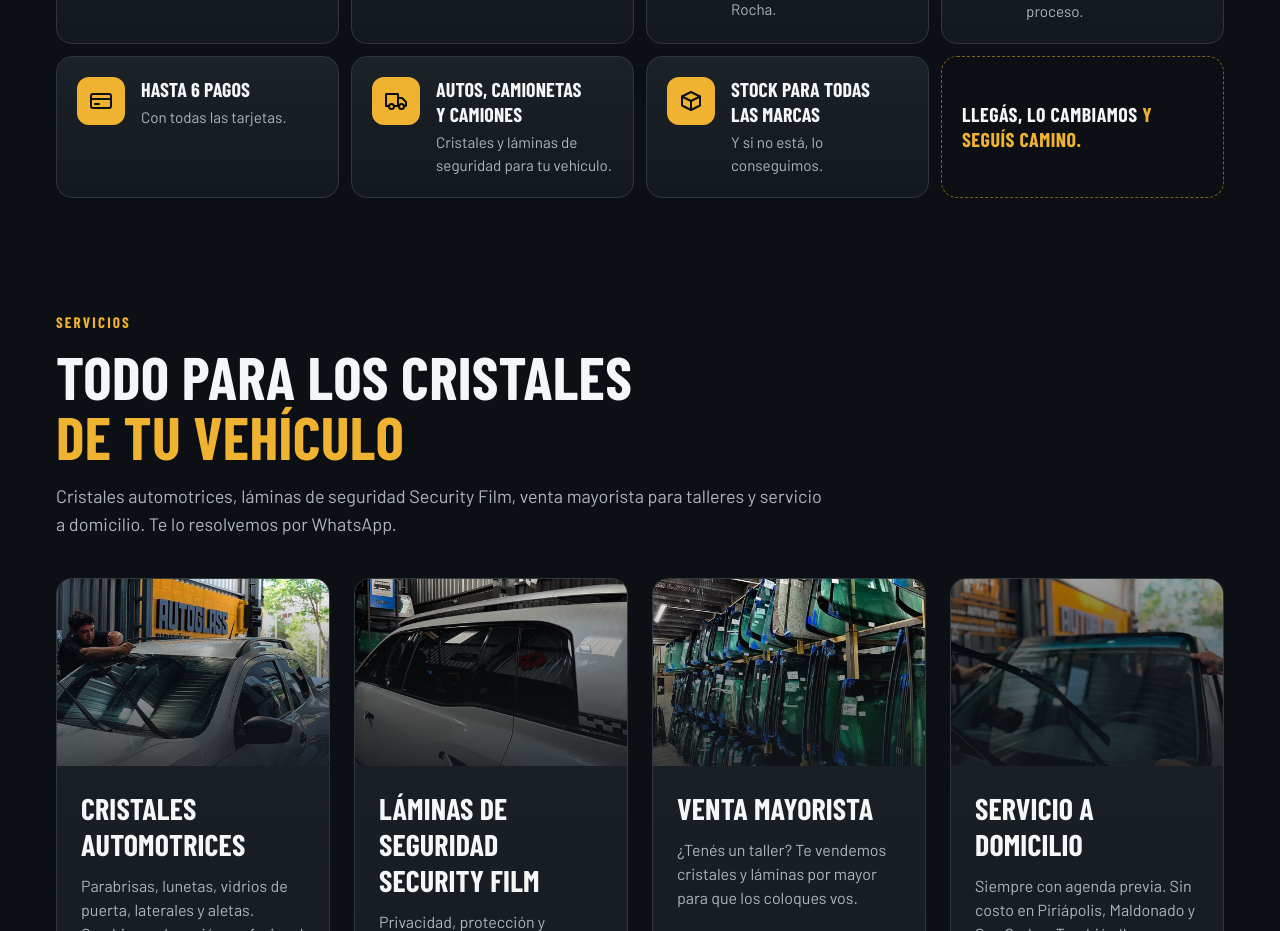
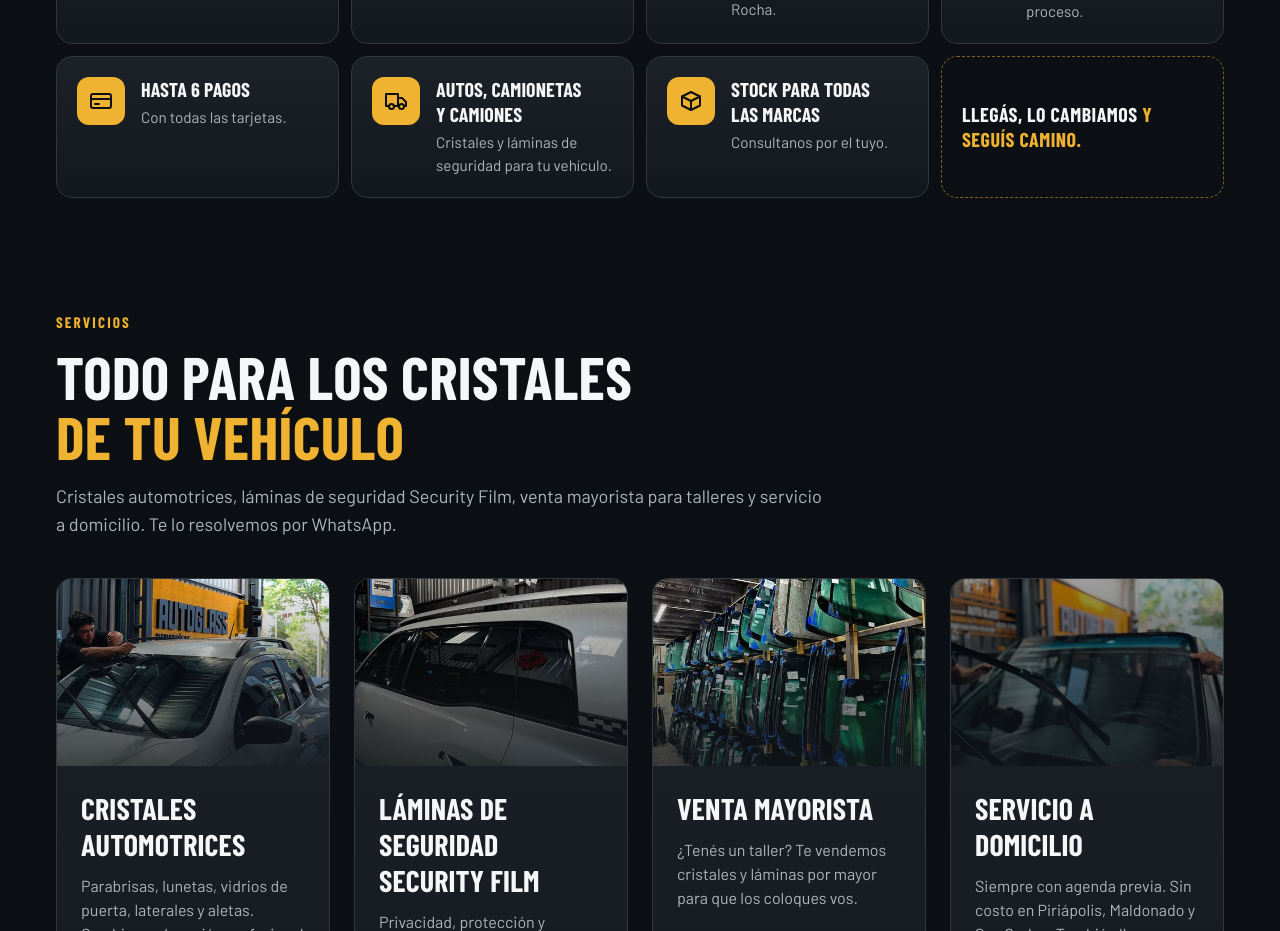
Before and after one commit to zahireldebal/autoglass_parabrisas, a Next.js app: page / in a window 1280 px wide. Shown: the part 1020-1951 px from the top of the page. Built offline with nearby package versions, Linux system fonts and the light colour scheme; no server answers; a web font is replaced by a local one.

Commit message:
Stock: "Y si no está, lo conseguimos" → "Consultanos por el tuyo"
Era el único lugar del sitio con "lo conseguimos" (beneficios, debajo del hero).

Co-Authored-By: Claude Opus 5.5 <noreply@anthropic.com>

```diff
--- a/src/components/sections/TrustBar.tsx
+++ b/src/components/sections/TrustBar.tsx
@@ -9,7 +9,7 @@ const items = [
   { icon: IconShield, title: 'Asesoramiento con tu seguro', text: 'El trámite lo hacés vos; te asesoramos en todo el proceso.' },
   { icon: IconCard, title: 'Hasta 6 pagos', text: 'Con todas las tarjetas.' },
   { icon: IconTruck, title: 'Autos, camionetas y camiones', text: 'Cristales y láminas de seguridad para tu vehículo.' },
-  { icon: IconBoxes, title: 'Stock para todas las marcas', text: 'Y si no está, lo conseguimos.' },
+  { icon: IconBoxes, title: 'Stock para todas las marcas', text: 'Consultanos por el tuyo.' },
 ];
 
 export function TrustBar() {
```
